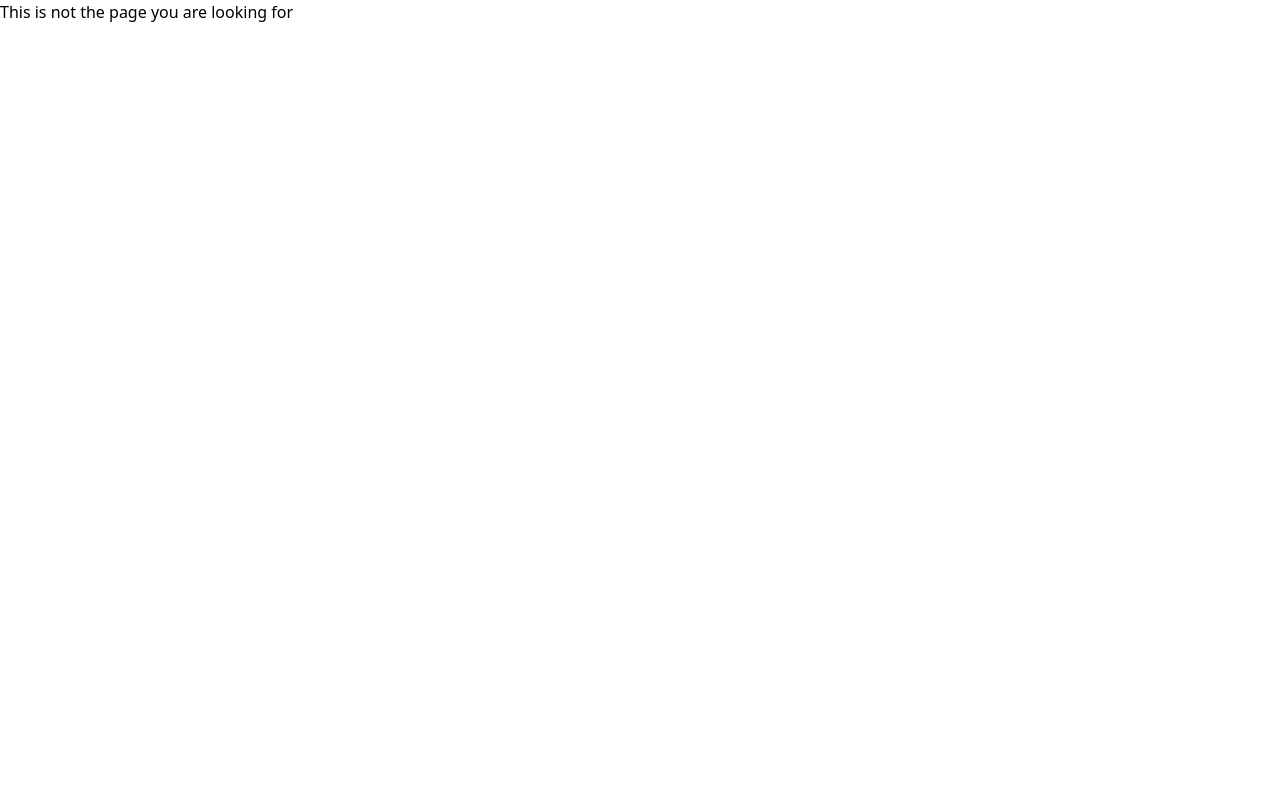
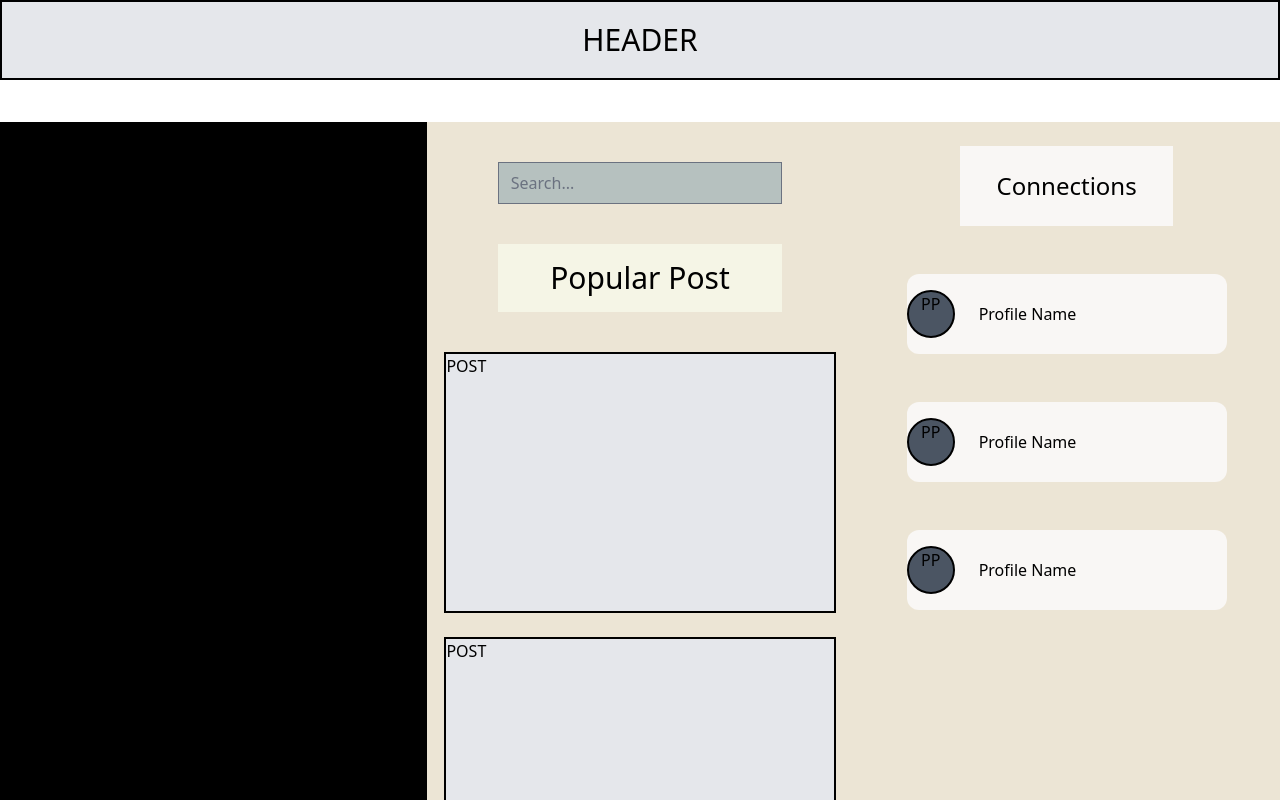
Before and after one commit to cohort-web-47/Capstone, a Next.js app in the folder frontend/: page /search in a window 1280 px wide. Before the commit this address had no page. Shown: the top 800 px of the page. Built offline with nearby package versions, Linux system fonts and the light colour scheme.

Commit message:
added search page

```diff
--- a/frontend/src/app/(index)/page.tsx
+++ b/frontend/src/app/(index)/page.tsx
@@ -1,5 +1,14 @@
+
 export default function Home() {
+
+
     return (
-        <h1 className={"text-3xl font-bold underline"}>Is this thing on?</h1>
-    )
-}
+        <>
+            <h1 className={"text-3xl font-bold underline"}>Is this thing on?</h1>
+            <a href='/search'>
+                <button className="bg-font w-20 h-20">Search</button>
+            </a>
+
+       </>
+            )
+     }
--- /dev/null
+++ b/frontend/src/app/search/page.tsx
@@ -0,0 +1,75 @@
+
+import ProfileTab from "@/components/ProfileTab";
+import {DropdownButton} from "@/components/Dropdown";
+
+
+
+export default function SearchPage() {
+    return (
+        <>
+            <div id="header"
+                 className="w-screen h-20 border-2 border-black bg-gray-200 flex items-center justify-center">
+                <h1 className="text-3xl">HEADER</h1>
+            </div>
+                <DropdownButton />
+            <div id="container" className="flex">
+
+
+                <div className="hidden md:flex md:bg-black md:w-1/3 md:h-screen"></div>
+                <div id="mobile-view" className="h-screen w-screen bg-background flex flex-col md:hidden">
+
+                    <input type="text" placeholder="Search..." className="w-2/3 self-center my-10 bg-search"/>
+                   <h1 className={"text-3xl"}>Button</h1>
+
+
+
+                    <div id={"label"} className={"bg-header w-2/3 py-4 self-center mb-10"}>
+                        <p className={"text-3xl text-center"}>Popular Post</p>
+                    </div>
+                    <div id="popular-post"
+                         className="w-11/12 h-1/3 bg-gray-200 self-center border-black border-2">POST
+                    </div>
+                    <div className="w-1/2 h-20 bg-profile my-6 self-center flex gap-20 items-center justify-center">
+
+                        <p className={"text-2xl"}>Connections</p>
+
+                    </div>
+
+                    <ProfileTab/>
+                    <ProfileTab/>
+                    <ProfileTab/>
+                </div>
+                <div className="hidden md:flex md:bg-background md:w-1/3 md:h-screen md:flex-col">
+                    <input type="text" placeholder="Search..." className="w-2/3 self-center my-10 bg-search"/>
+                    <div id={"label"} className={"bg-header w-2/3 py-4 self-center mb-10"}>
+                        <p className={"text-3xl text-center"}>Popular Post</p>
+                    </div>
+                    <div id="popular-post"
+                         className="w-11/12 h-1/3 bg-gray-200 self-center border-black border-2 mb-6">POST
+                    </div>
+                    <div id="popular-post"
+                         className="w-11/12 h-1/3 bg-gray-200 self-center border-black border-2 mb-6">POST
+                    </div>
+
+
+                </div>
+                <div className="hidden md:flex md:w-1/3 md:h-screen md:bg-background md:flex-col">
+                    <div className="w-1/2 h-20 bg-profile my-6 self-center flex gap-20 items-center justify-center">
+
+                        <p className={"text-2xl"}>Connections</p>
+
+                    </div>
+
+                    <ProfileTab/>
+                    <ProfileTab/>
+                    <ProfileTab/>
+                </div>
+
+            </div>
+            <div id="navbar"
+                 className="w-screen h-20 border-2 border-black bg-gray-200 flex items-center justify-center">
+                <h1 className="text-3xl">NAVBAR</h1>
+            </div>
+        </>
+    )
+}
--- /dev/null
+++ b/frontend/src/components/Dropdown.tsx
@@ -0,0 +1,15 @@
+
+"use client";
+
+import { Dropdown } from "flowbite-react";
+
+export function DropdownButton () {
+    return (
+        <Dropdown label="Dropdown button" dismissOnClick={false}>
+            <Dropdown.Item>Dashboard</Dropdown.Item>
+            <Dropdown.Item>Settings</Dropdown.Item>
+            <Dropdown.Item>Earnings</Dropdown.Item>
+            <Dropdown.Item>Sign out</Dropdown.Item>
+        </Dropdown>
+    );
+}
--- /dev/null
+++ b/frontend/src/components/ProfileTab.tsx
@@ -0,0 +1,11 @@
+export default function ProfileTab() {
+    return (
+        <>
+            <div
+                className="w-1/2 h-20 bg-profile rounded-xl my-6 self-center flex items-center gap-6 md:w-3/4">
+                <div className={"rounded-full w-12 h-12 border-black border-2 bg-gray-600 text-center"}>PP</div>
+                <p className={"justify-center"}>Profile Name</p>
+            </div>
+        </>
+    )
+}
--- a/frontend/tailwind.config.ts
+++ b/frontend/tailwind.config.ts
@@ -20,10 +20,9 @@ const config: Config = {
         'search': '#B6C1BF',
         'header': '#F5F5E6',
         'font': '#1A1A1A',
-
       },
-
   },
+  darkTheme: "dark",
   plugins: [
     require('@tailwindcss/typography'),
     require('@tailwindcss/forms'),
```
